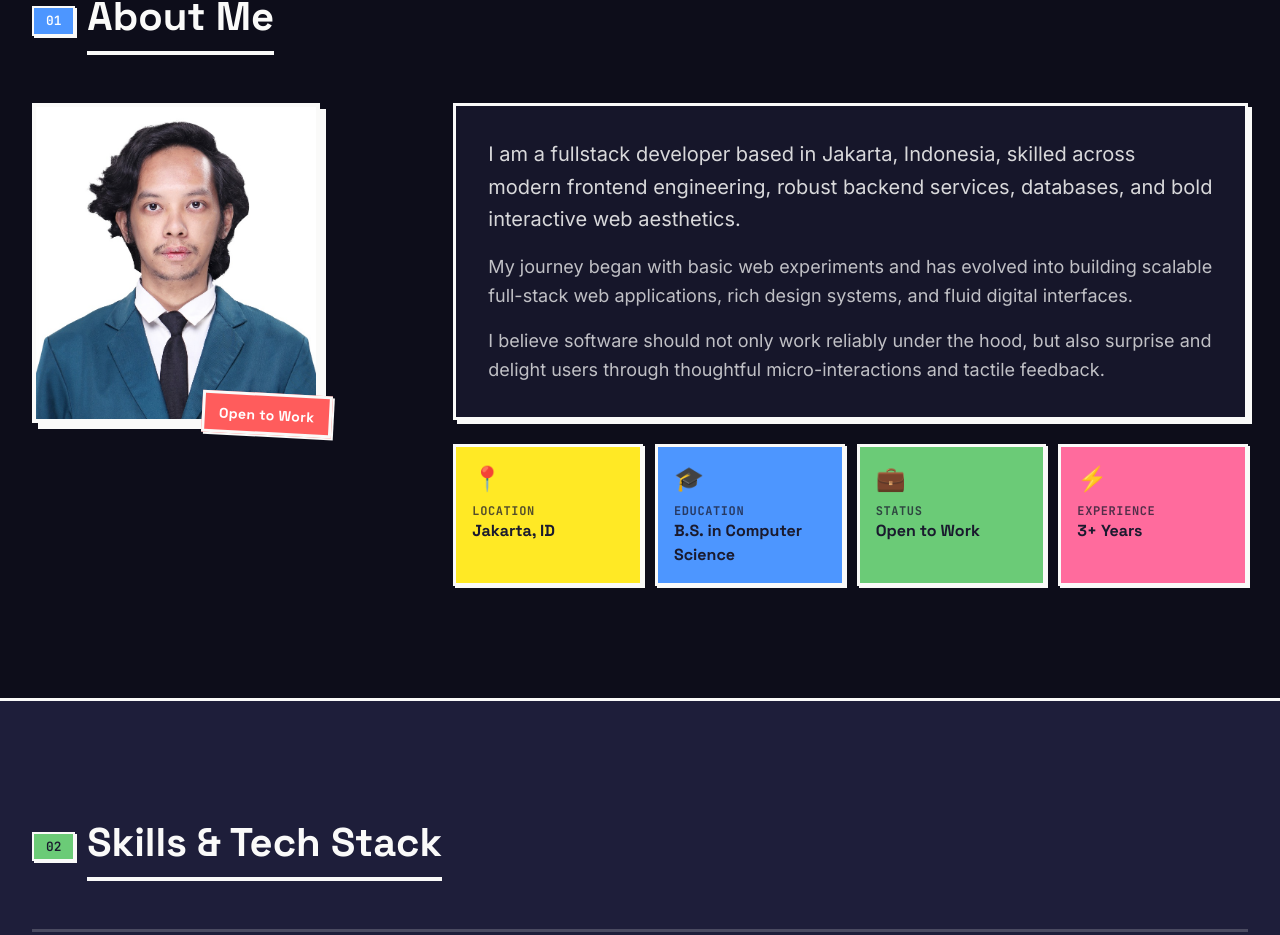
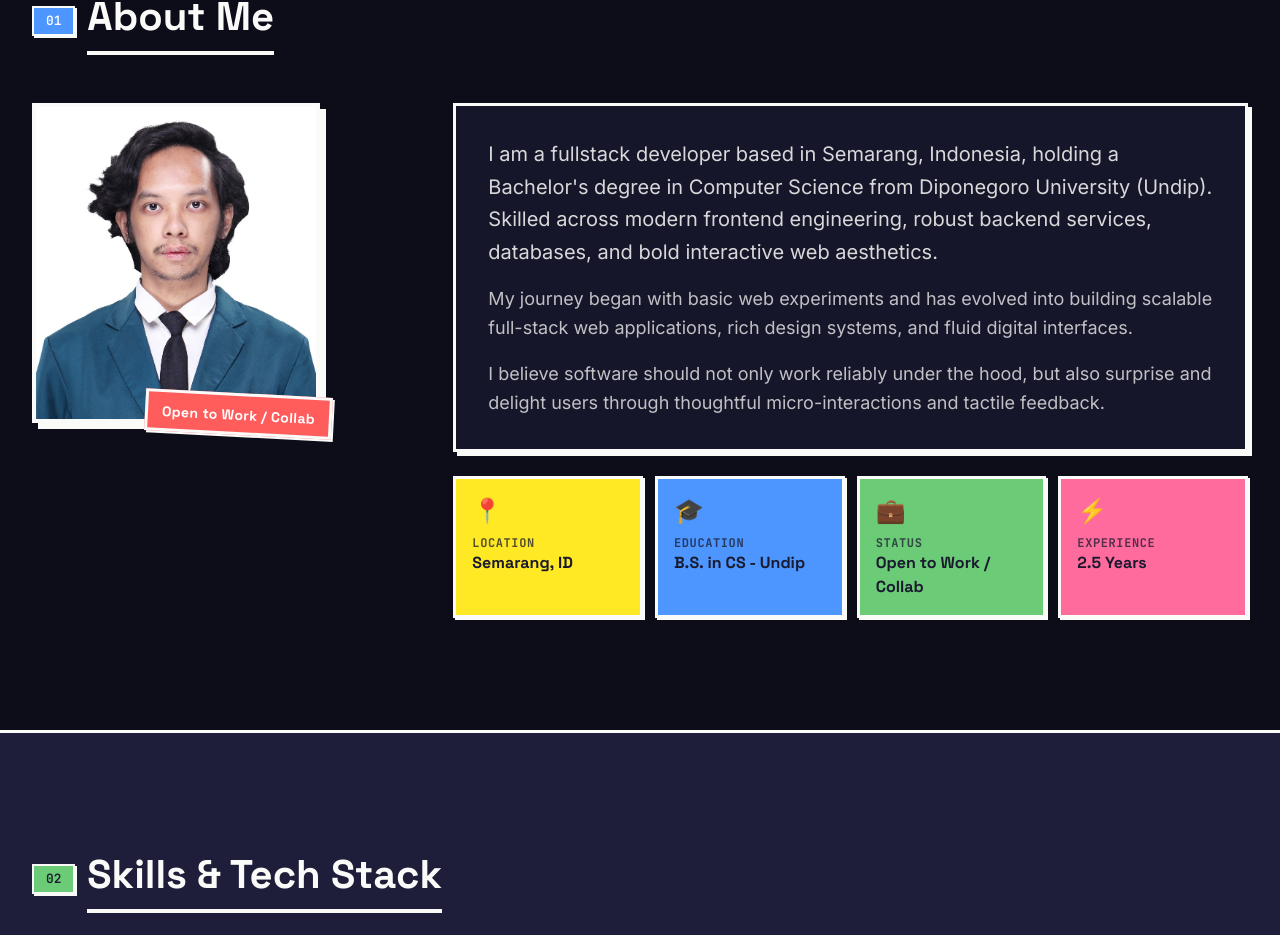
Before and after one commit to Panjullauditore/New-Portofolio, a Next.js app: page / in a window 1280 px wide. Shown: the part 928-1863 px from the top of the page. Built offline with nearby package versions, Linux system fonts and the light colour scheme; no server answers.

Commit message:
chore: update user credentials to Semarang, S1 Informatika Undip, Open to Collab, and 2.5y exp

```diff
--- a/data/profile.ts
+++ b/data/profile.ts
@@ -2,9 +2,9 @@ export const profile = {
   name: "Ahmad Fahrezi",
   tagline: "Fullstack Developer",
   bio: "Passionate developer crafting pixel-perfect, accessible, and performant web experiences. I love turning complex problems into simple, beautiful solutions. Currently exploring the intersection of design and code.",
-  location: "Jakarta, Indonesia",
-  education: "S1 Informatika",
-  status: "Open to Work",
+  location: "Semarang, Indonesia",
+  education: "S1 Informatika - Universitas Diponegoro",
+  status: "Open to Work / Collab",
   email: "ahmadfahrezir@gmail.com",
   phone: "+62 812 3456 7890",
   whatsapp: "6281234567890",
@@ -21,10 +21,10 @@ export const profile = {
     instagram: "https://instagram.com/ahmadfahrezi",
   },
   facts: [
-    { label: "Lokasi", value: "Jakarta, ID", emoji: "📍" },
-    { label: "Pendidikan", value: "S1 Informatika", emoji: "🎓" },
-    { label: "Status", value: "Open to Work", emoji: "💼" },
-    { label: "Pengalaman", value: "3+ Tahun", emoji: "⚡" },
+    { label: "Lokasi", value: "Semarang, ID", emoji: "📍" },
+    { label: "Pendidikan", value: "S1 Informatika Undip", emoji: "🎓" },
+    { label: "Status", value: "Siap Kerja / Kolaborasi", emoji: "💼" },
+    { label: "Pengalaman", value: "2,5 Tahun", emoji: "⚡" },
   ],
   cvFileName: "CV-Ahmad-Fahrezi-2026.pdf",
 };
--- a/data/translations.ts
+++ b/data/translations.ts
@@ -181,13 +181,13 @@ export const translations: Record<Language, TranslationDictionary> = {
       subtitle:
         "Crafting modern, responsive & user-centric digital experiences with high visual fidelity and robust backend foundations.",
       facts: {
-        location: { label: "Location", value: "Jakarta, ID" },
-        education: { label: "Education", value: "B.S. in Computer Science" },
-        status: { label: "Status", value: "Open to Work" },
-        experience: { label: "Experience", value: "3+ Years" },
+        location: { label: "Location", value: "Semarang, ID" },
+        education: { label: "Education", value: "B.S. in CS - Undip" },
+        status: { label: "Status", value: "Open to Work / Collab" },
+        experience: { label: "Experience", value: "2.5 Years" },
       },
       storyP1:
-        "I am a fullstack developer based in Jakarta, Indonesia, skilled across modern frontend engineering, robust backend services, databases, and bold interactive web aesthetics.",
+        "I am a fullstack developer based in Semarang, Indonesia, holding a Bachelor's degree in Computer Science from Diponegoro University (Undip). Skilled across modern frontend engineering, robust backend services, databases, and bold interactive web aesthetics.",
       storyP2:
         "My journey began with basic web experiments and has evolved into building scalable full-stack web applications, rich design systems, and fluid digital interfaces.",
       storyP3:
@@ -510,13 +510,13 @@ export const translations: Record<Language, TranslationDictionary> = {
       subtitle:
         "Membangun pengalaman digital yang modern, responsif, dan berorientasi pengguna dengan estetika visual tinggi serta pondasi backend yang kokoh.",
       facts: {
-        location: { label: "Lokasi", value: "Jakarta, ID" },
-        education: { label: "Pendidikan", value: "S1 Informatika" },
-        status: { label: "Status", value: "Siap Kerja" },
-        experience: { label: "Pengalaman", value: "3+ Tahun" },
+        location: { label: "Lokasi", value: "Semarang, ID" },
+        education: { label: "Pendidikan", value: "S1 Informatika Undip" },
+        status: { label: "Status", value: "Siap Kerja / Kolaborasi" },
+        experience: { label: "Pengalaman", value: "2,5 Tahun" },
       },
       storyP1:
-        "Saya adalah seorang fullstack developer yang berdomisili di Jakarta, Indonesia, menguasai pengembangan frontend modern, backend tangguh, pengelolaan database, serta estetika web interaktif.",
+        "Saya adalah seorang fullstack developer yang berdomisili di Semarang, Indonesia, lulusan S1 Informatika di Universitas Diponegoro (Undip). Menguasai pengembangan frontend modern, backend tangguh, pengelolaan database, serta estetika web interaktif.",
       storyP2:
         "Perjalanan saya dimulai dari eksplorasi dasar web development dan berkembang menjadi pembangunan aplikasi full-stack yang scalable, sistem desain, serta antarmuka digital yang mulus.",
       storyP3:
--- a/scripts/create-cv.js
+++ b/scripts/create-cv.js
@@ -42,61 +42,61 @@ BT
 (AHMAD FAHREZI) Tj
 /F2 14 Tf
 0 -24 Td
-(Frontend Developer & UI/UX Designer) Tj
+(Fullstack Developer) Tj
 /F2 10 Tf
 0 -18 Td
 (Email: ahmadfahrezir@gmail.com | Portfolio: ahmadfahrezi.dev | GitHub: github.com/ahmadfahrezi) Tj
 
 /F1 14 Tf
-0 -36 Td
+0 -32 Td
 (SUMMARY) Tj
 /F2 10 Tf
 0 -18 Td
-(Frontend Developer with 3+ years experience building bold, responsive web applications.) Tj
+(Fullstack Developer with 2.5+ years experience building scalable, responsive web applications.) Tj
 0 -14 Td
-(Specializing in React, Next.js, TypeScript, and Neo Brutalism design systems.) Tj
+(Specializing in Next.js, React, Node.js, Laravel, TypeScript, and modern UI systems.) Tj
 
 /F1 14 Tf
 0 -32 Td
 (EXPERIENCE) Tj
 /F1 11 Tf
 0 -18 Td
-(Senior Frontend Developer - Tech Studio Jakarta (2024 - Present)) Tj
+(Fullstack Developer - Web & Tech Solutions (2024 - Present)) Tj
 /F2 10 Tf
 0 -14 Td
-(- Leading a team of 4 developers building enterprise web apps and design systems.) Tj
+(- Developing modern full-stack web applications and robust backend APIs.) Tj
 0 -14 Td
-(- Improved Core Web Vitals performance across client sites by 40%.) Tj
+(- Improving system performance, database schemas, and user interfaces.) Tj
 
 /F1 11 Tf
 0 -22 Td
-(Frontend Developer - Digital Creative Agency (2022 - 2024)) Tj
+(Web Developer - Digital Creative Studio (2022 - 2024)) Tj
 /F2 10 Tf
 0 -14 Td
-(- Developed 15+ responsive client websites using Next.js, Tailwind CSS, and Figma.) Tj
+(- Built responsive web applications and interactive client platforms.) Tj
 0 -14 Td
-(- Integrated third-party APIs including Spotify, Stripe, and CMS headless.) Tj
+(- Integrated third-party APIs including Spotify, REST endpoints, and databases.) Tj
 
 /F1 14 Tf
 0 -32 Td
 (SKILLS) Tj
 /F2 10 Tf
 0 -18 Td
-(- Languages: TypeScript, JavaScript, HTML5, CSS3, Python) Tj
+(- Languages & Frameworks: Next.js, React, TypeScript, JavaScript, Laravel, Python, Node.js) Tj
 0 -14 Td
-(- Frameworks & Tools: Next.js, React, Tailwind CSS, Node.js, Git, Docker, Figma) Tj
+(- Databases & Tools: MySQL, Prisma ORM, Git, VS Code, Tailwind CSS, Figma) Tj
 0 -14 Td
-(- Concepts: Neo Brutalism, Responsive Design, Web Performance, SEO, REST API) Tj
+(- Competencies: Fullstack Architecture, RESTful APIs, Agile/Scrum, Problem Solving) Tj
 
 /F1 14 Tf
 0 -32 Td
 (EDUCATION) Tj
 /F1 11 Tf
 0 -18 Td
-(Bachelor of Computer Science - Universitas Indonesia (2018 - 2022)) Tj
+(Bachelor of Computer Science - Universitas Diponegoro (Undip)) Tj
 /F2 10 Tf
 0 -14 Td
-(Graduated with Honors - GPA 3.82/4.00) Tj
+(Department of Informatics) Tj
 ET
 endstream
 endobj
```
Also changed, not shown: 1 other file (tests, documents, lock files or other folders).
